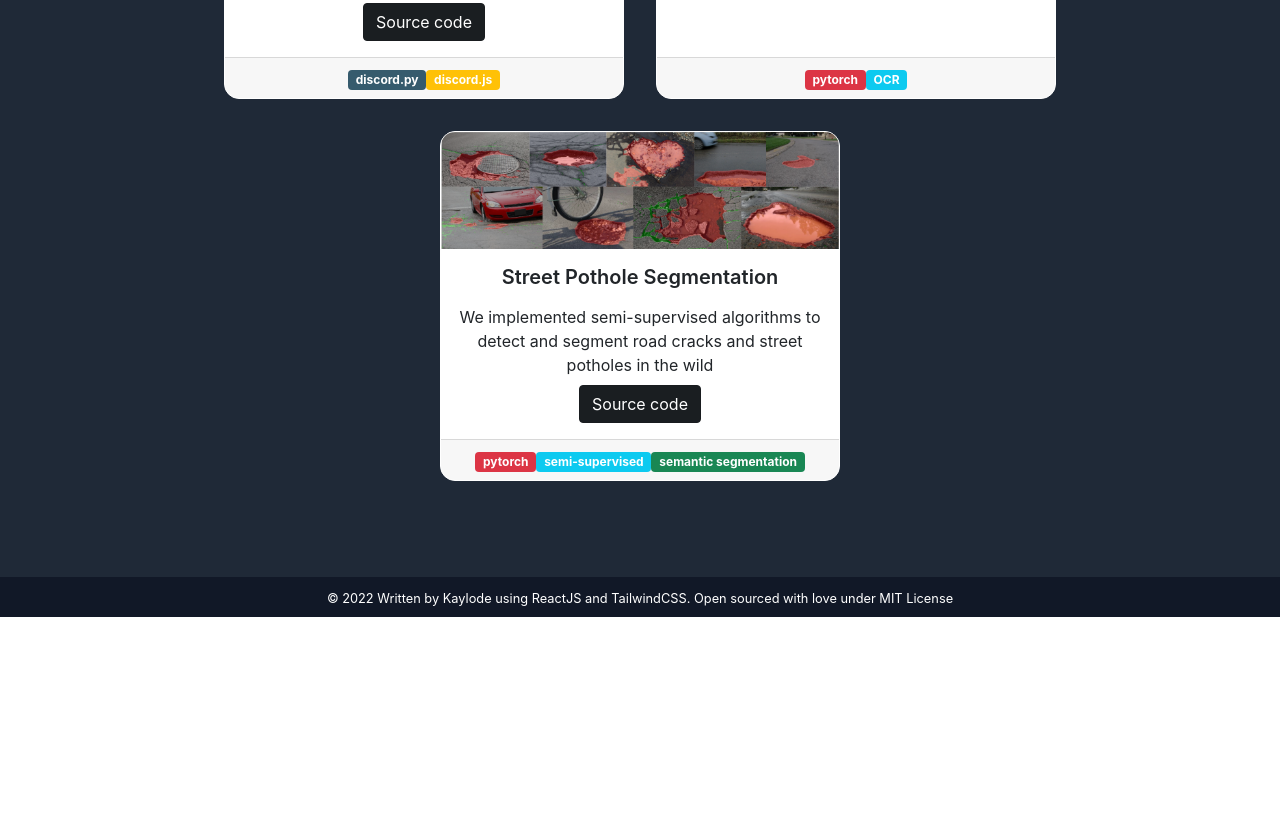
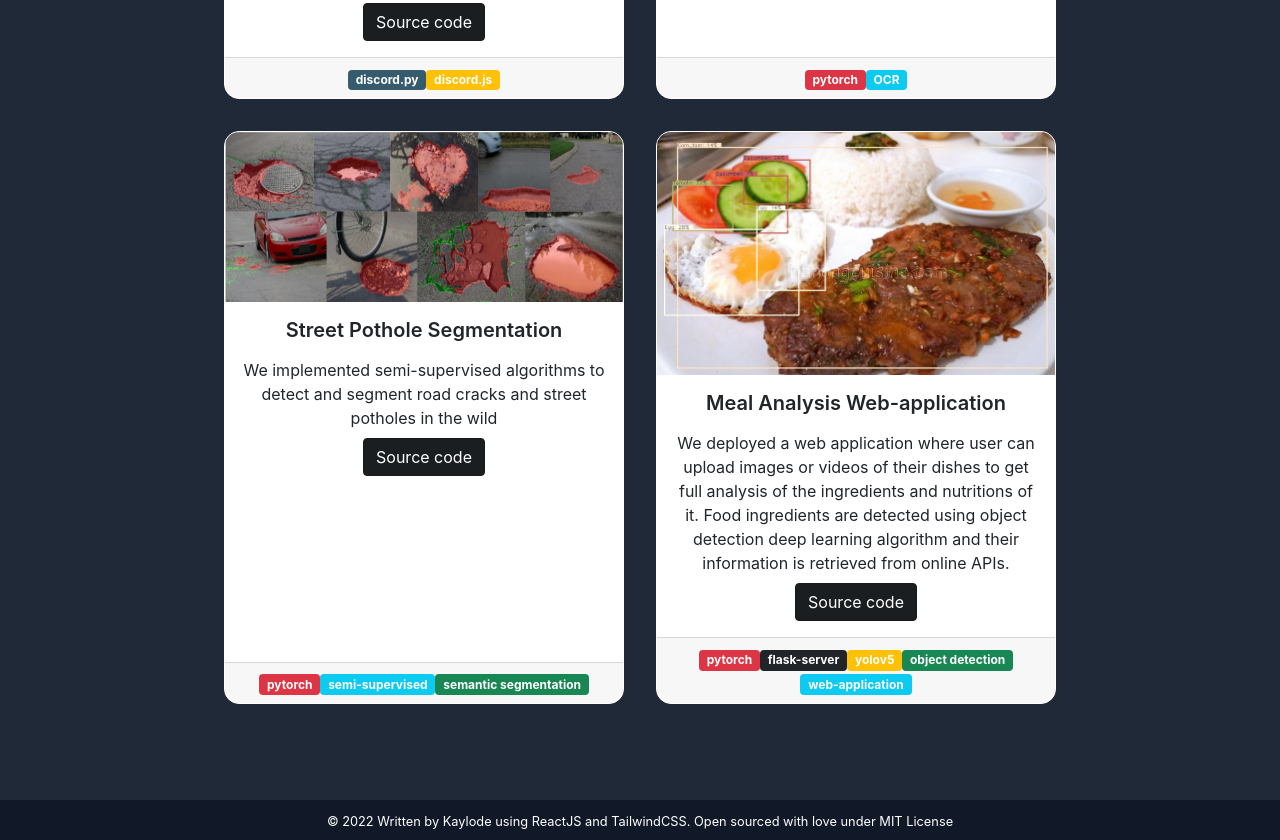
Before and after one commit to kaylode/kaylode.github.io, a React (Create React App) app: page / in a window 1280 px wide. Shown: the part 5240-6080 px from the top of the page. Before the commit the page ends 5857 px from the top, so only its background shows below. Built offline with nearby package versions, Linux system fonts and the light colour scheme.

Commit message:
fix small typo and update food api project

```diff
--- a/src/data/projects.js
+++ b/src/data/projects.js
@@ -5,6 +5,7 @@ import VNOCRToolBox from "../assets/projects/vnocrtoolbox.png"
 import Kai from "../assets/projects/kai.jpg"
 import Pothole from "../assets/projects/pothole.png"
 import TrafficEventRetrieval from "../assets/projects/aic22.png"
+import FoodAPI from "../assets/projects/food_api.jpg"
 
 // 'Primary',
 // 'Secondary',
@@ -105,6 +106,18 @@ export const project_list = [
     tags: {pytorch:"danger", "semi-supervised":"info", "semantic segmentation": "success"}
   },
 
+  {
+    id: 8,
+    img: FoodAPI,
+    title: "Meal Analysis Web-application",
+    desc: "We deployed a web application where user can upload images or videos of their dishes to get full analysis of the ingredients and nutritions of it. Food ingredients are detected using object detection deep learning algorithm and their information is retrieved from online APIs.",
+    demo: "",
+    source: "https://github.com/lannguyen0910/food-recognition",
+    color: "light",
+    text_color: "dark",
+    tags: {pytorch:"danger", "flask-server":"dark", yolov5:"warning", "object detection": "success", "web-application":"info"}
+  },
+
 
 
 ]
```
Also changed, not shown: src/assets/projects/food_api.jpg (added).
